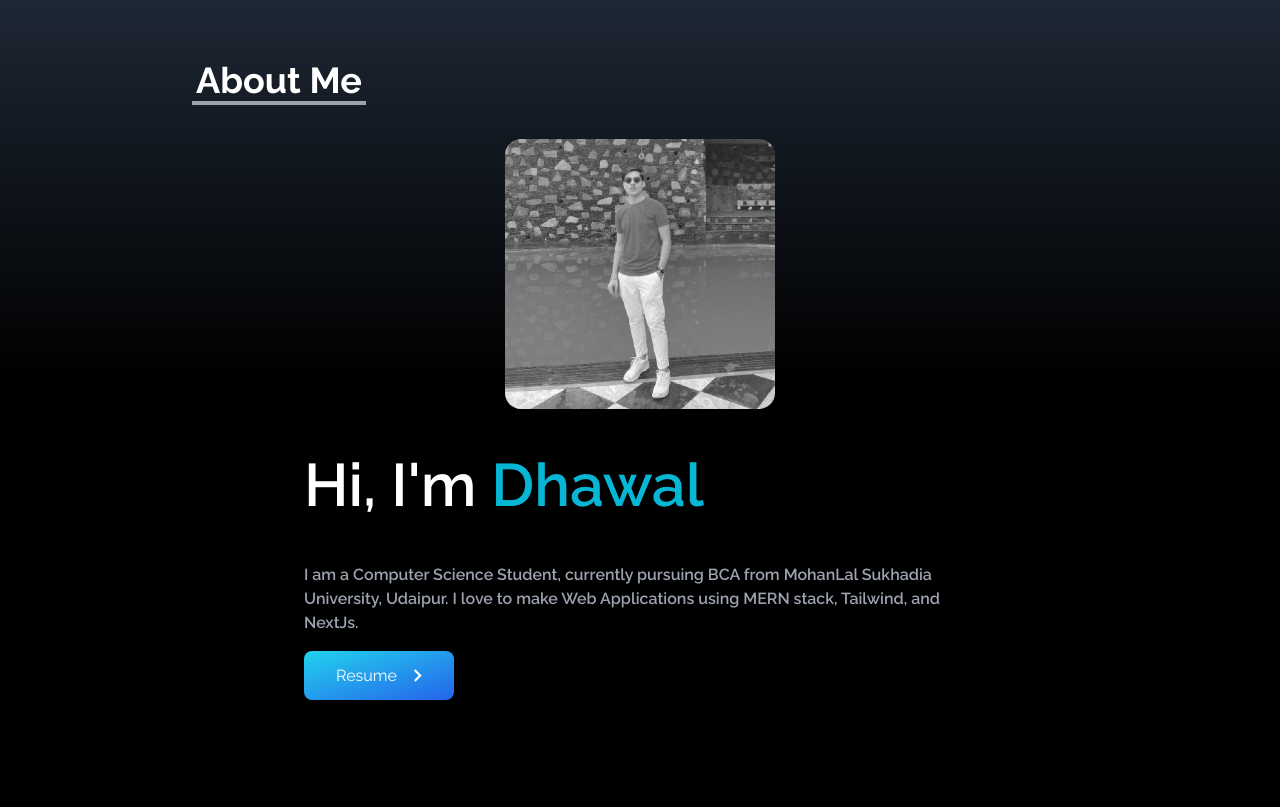
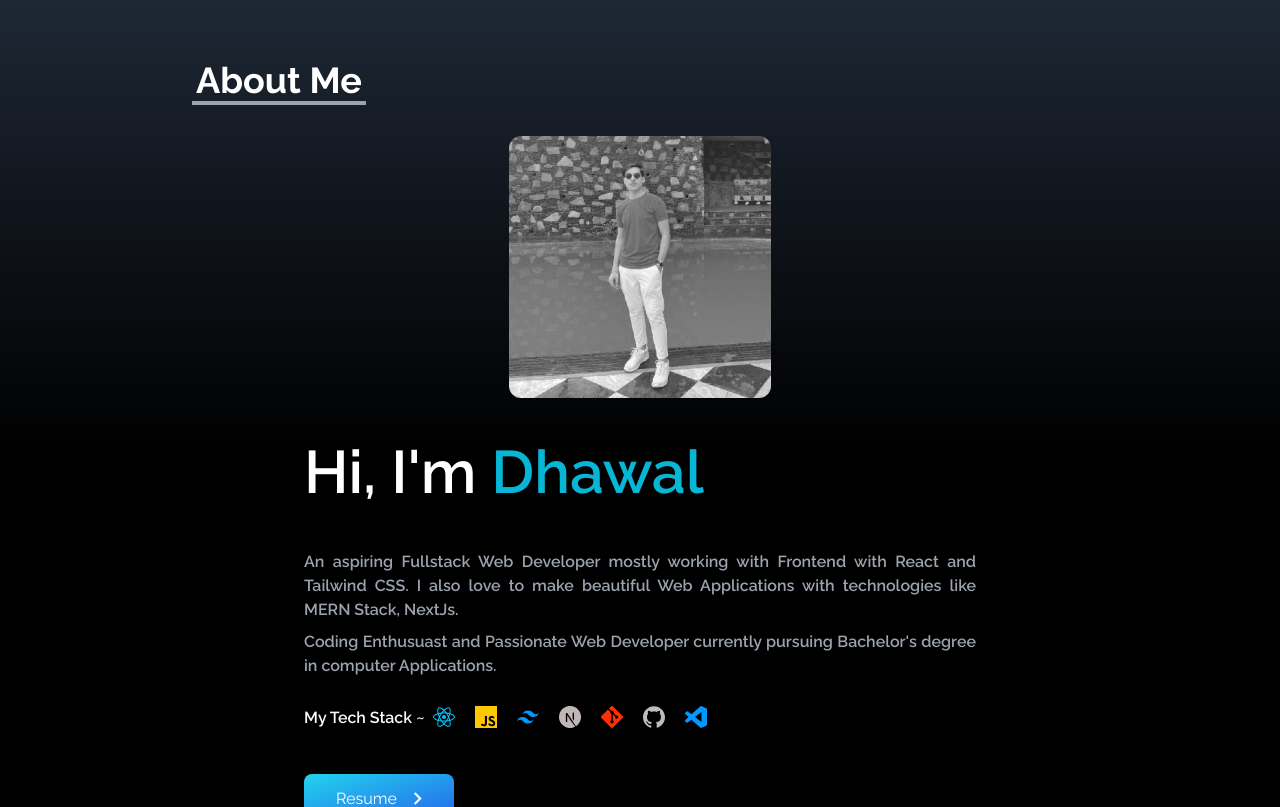
Before and after one commit to dhawal-793/DevFolio, a React (Vite) app: page / in a window 1280 px wide. Shown: the part 820-1627 px from the top of the page. Built offline with nearby package versions, Linux system fonts and the light colour scheme.

Commit message:
Updated the About Component with some UI Changes, added techstacks

```diff
--- a/src/components/About.jsx
+++ b/src/components/About.jsx
@@ -4,23 +4,48 @@ import { MdKeyboardArrowRight } from 'react-icons/md';
 import resume from "../assets/resume.pdf"
 import profile from "../assets/profile.jpg"
 import SectionHeading from './SectionHeading';
+import techStack from '../data/techStack';
 
 
 const About = () => {
     return (
-        <div name='About' className=' outline-blue-500 h-screen min-h-[80vh] w-full bg-gradient-to-b to-black via-black from-gray-800 '>
+        <div name='About' className=' outline-blue-500 h-auto min-h-[90vh] w-full bg-gradient-to-b to-black via-black from-gray-800 '>
             <div className='py-20 section justify-between'>
                 <SectionHeading heading="About Me" />
                 <div className='mb-10  flex flex-col justify-center '>
-                    <img src={profile} alt="" className='grayscale hover:grayscale-0 hover:scale-[1.02] duration-300 rounded-2xl w-1/2 mx-auto  md:w-[270px]' />
+                    <img src={profile} alt="" className='cursor-pointer grayscale hover:grayscale-0 hover:scale-[1.02] transition-all delay-75 border-4 border-transparent hover:border-white duration-300 rounded-2xl w-1/2 mx-auto  md:w-[270px]' />
                 </div>
-                <div className='flex flex-col justify-center w-full px-10 md:px-24 lg:px-28 text-white'>
+                <div className='flex flex-col justify-center w-full px-10 md:px-20 lg:px-28 text-white'>
                     <h1 className=' text-4xl md:text-5xl lg:text-6xl font-semibold '>Hi, I'm <span className='text-cyan-500'>Dhawal</span></h1>
-                    <p className='text-gray-400 py-4 md:pt-8 lg:pt-12 font-semibold '> I am a Computer Science Student, currently pursuing BCA from MohanLal Sukhadia University, Udaipur.
-                        I love to make Web Applications using MERN stack, Tailwind, and NextJs.
-                    </p>
-
-                    <div>
+                    <div className='text-gray-400 py-4 space-y-3 md:space-y-2 md:pt-8 lg:pt-12 font-semibold text-justify'>
+                        <p>
+                            An aspiring Fullstack Web Developer mostly working with Frontend with React and Tailwind CSS.
+                            I also love to make beautiful Web Applications with technologies like MERN Stack, NextJs.
+                        </p>
+                        <p>
+                            Coding Enthusuast and Passionate Web Developer currently pursuing Bachelor's degree in computer Applications.
+                        </p>
+                    </div>
+                    <div className='py-3 text-gray-50 sm:flex font-semibold'>
+                        <div className='mb-3'>  My Tech Stack ~</div>
+                        <ul className='px-2 flex gap-5'>
+                            {
+                                techStack.map(({ id, icon, name }) => {
+                                    return (
+                                        <li key={id} className=" relative list-none group">
+                                            <span>
+                                                {icon}
+                                            </span>
+                                            <div className="flex scale-0 group-hover:scale-100 group-focus:scale-100 transition ease-out duration-300 delay-100 origin-center justify-center items-center absolute -bottom-10 left-1/2 -translate-x-1/2 w-auto h-6 py-2 px-3 bg-gray-900 text-sm text-gray-300">
+                                                {name}
+                                            </div>
+                                        </li>
+                                    )
+                                })
+                            }
+                        </ul>
+                    </div>
+                    <div className='py-5'>
                         <a href={resume} target="_blank" rel="noreferrer" download={true} className='group bg-gradient-to-br from-cyan-400 to-blue-600 flex items-center px-6 py-3 pl-8 rounded-lg ease-in duration-500 cursor-pointer w-fit'>
                             Resume
                             <span className="group-hover:rotate-90 duration-500 ml-2">
```
